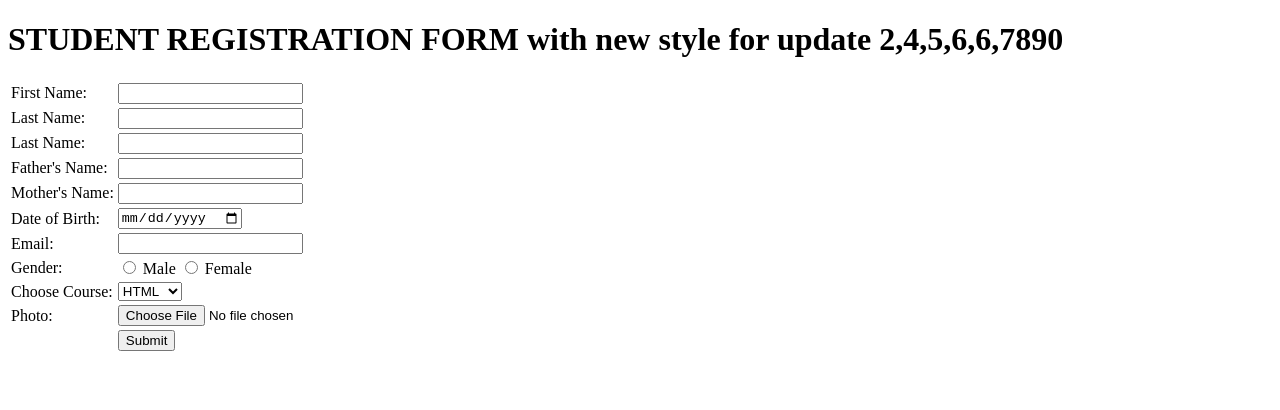
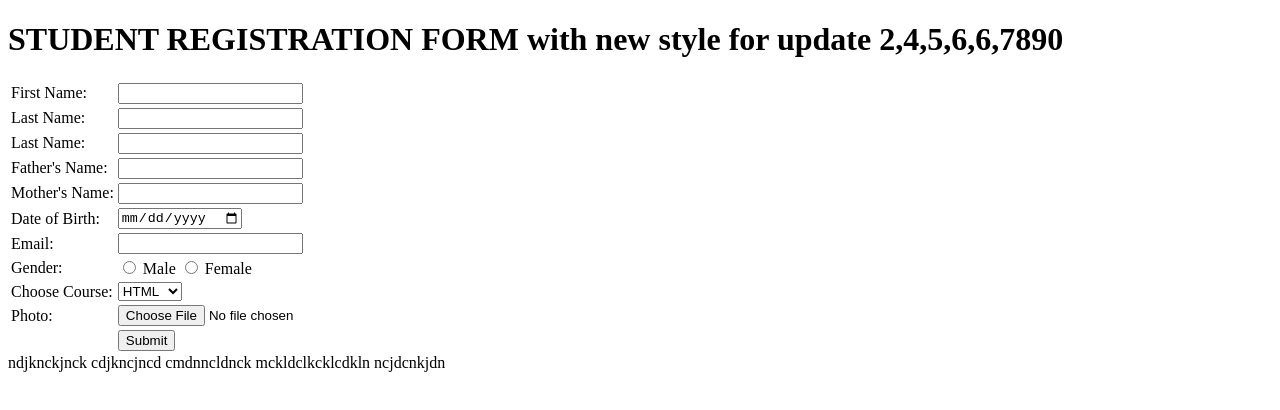
Before and after one commit to sharmaaman52/webapp, a plain HTML site: page index.html in a window 1280 px wide. Drawn offline with Linux system fonts and the light colour scheme.

Commit message:
push-origin

```diff
--- a/index.html
+++ b/index.html
@@ -40,3 +40,11 @@
 
 </body>
 </html>
+
+
+
+ndjknckjnck
+cdjkncjncd
+ cmdnncldnck
+ mckldclkcklcdkln
+ ncjdcnkjdn
```
